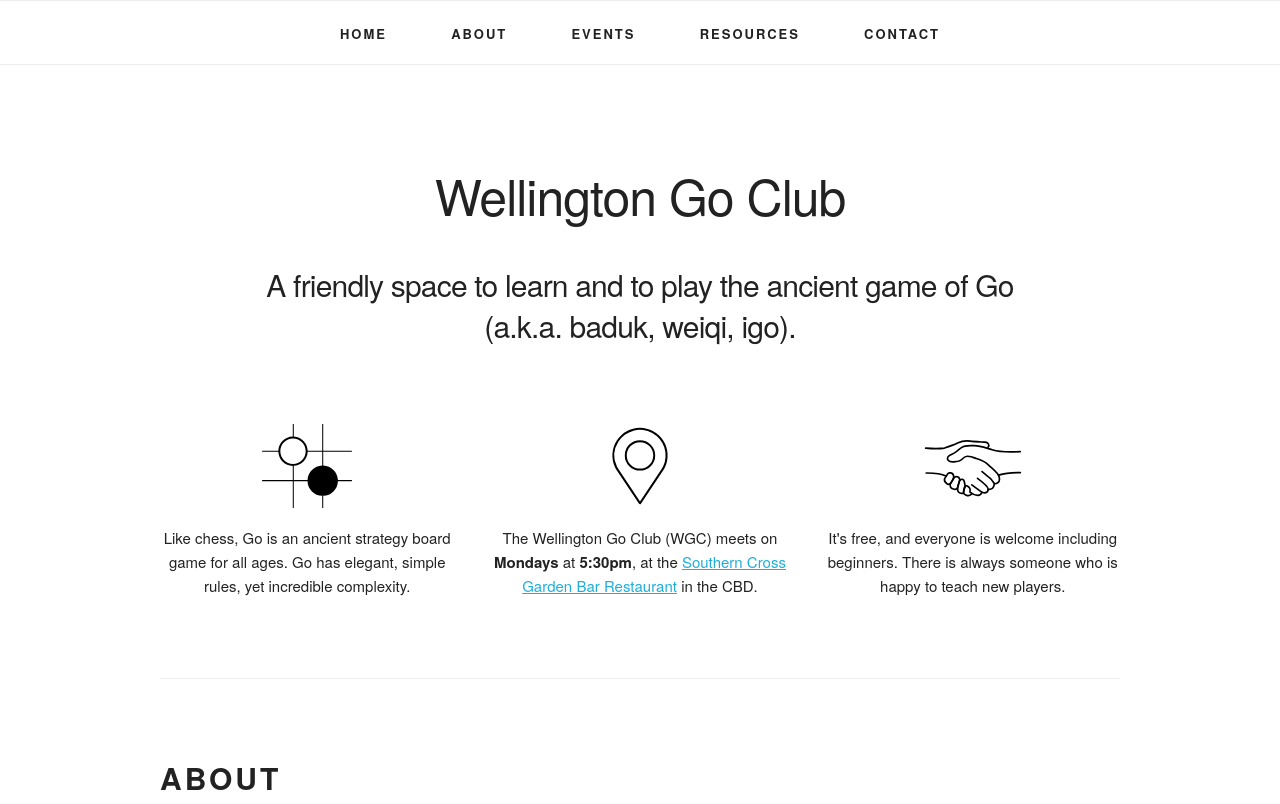
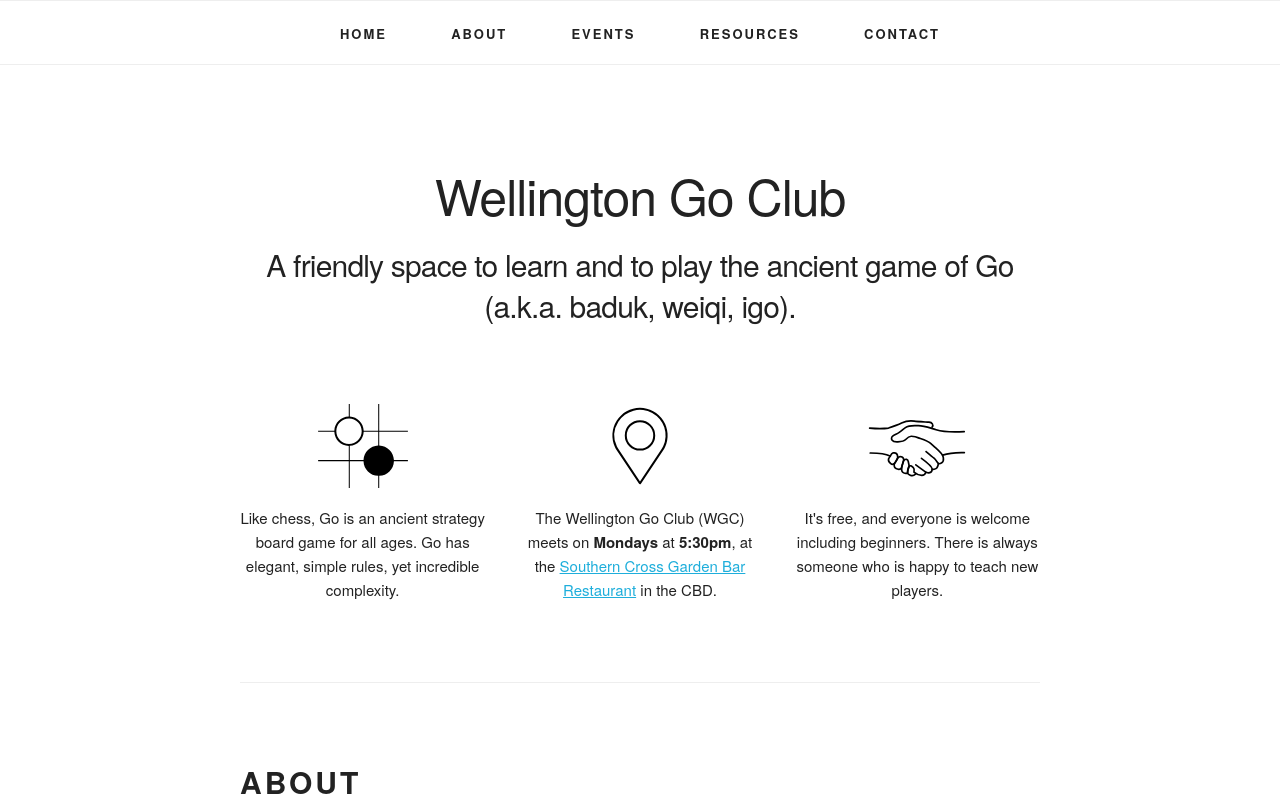
Before and after one commit to jennynz/wellington-go-club, a plain HTML site: page index.html in a window 1280 px wide. Shown: the top 804 px of the page. Drawn offline with nearby package versions, Linux system fonts and the light colour scheme.

Commit message:
Design review: match to old website

```diff
--- a/css/custom.css
+++ b/css/custom.css
@@ -1,4 +1,10 @@
-/* Mobile (Under 576px) */
+/* General/Mobile first (Under 576px) */
+.container {
+  max-width: 800px;
+}
+.header > h1 {
+  margin-bottom: 2rem;
+}
 .nav-container {
   width: 80%;
   max-width: 800px;
```
